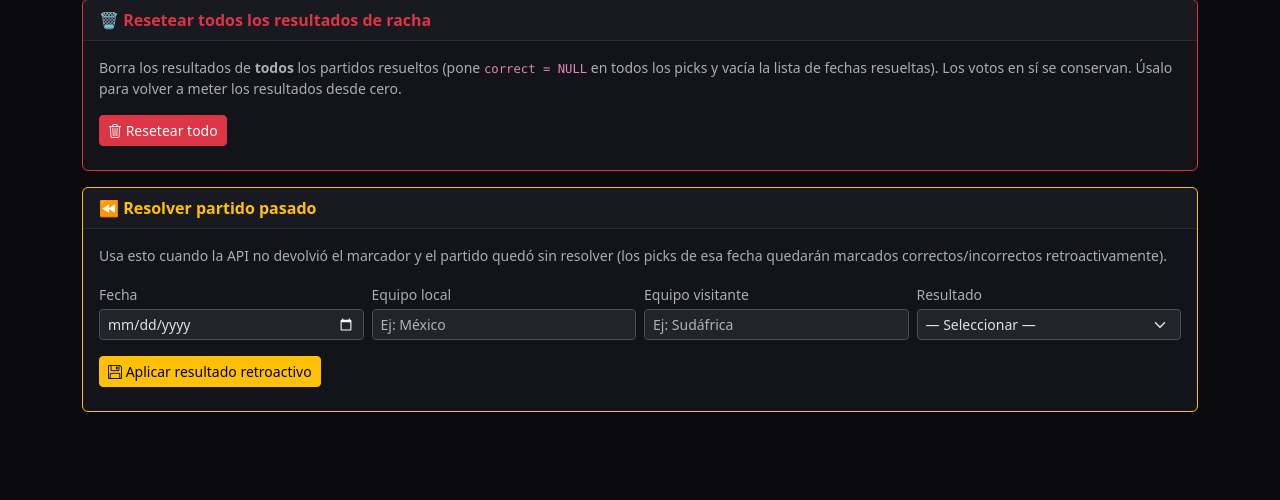
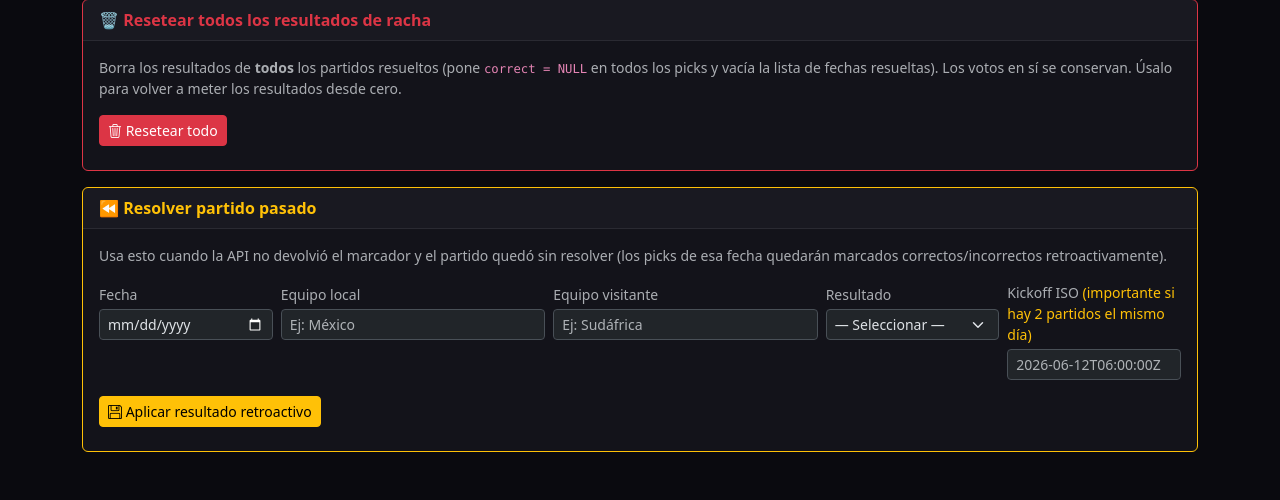
Before and after one commit to davrap20c/porra-mundial-2026, a Flask app: page /admin in a window 1280 px wide, after a click on "🔥 Racha". Shown: the part 740-1240 px from the top of the page. Before the commit the page ends 1152 px from the top, so only its background shows below. Run offline with Flask 3, Linux system fonts and the light colour scheme; the visitor is signed in with stand-in values (Sample User, id 1); data that the repository does not hold is empty; some libraries are stand-ins or nearby versions.

Commit message:
Fix retroactive result mixing picks from different matches on same day
set-result-past now accepts an optional kickoff field. When provided,
it filters picks by (match_date == kickoff OR match_date == date_only)
instead of LIKE date%, so two matches on the same day resolve
independently. The retroactive form auto-fills kickoff from the current
streak_match and shows it as a required field when day has 2+ matches.

Co-Authored-By: Claude Sonnet 4.6 <noreply@anthropic.com>

```diff
--- a/app/main.py
+++ b/app/main.py
@@ -1520,10 +1520,11 @@ def admin_streak_debug():
 def admin_streak_set_result_past():
     """Retroactively resolve a past streak match (e.g. when API gave no score)."""
     data = request.get_json() or {}
-    date   = data.get('date', '').strip()
-    home   = data.get('home', '').strip()
-    away   = data.get('away', '').strip()
-    result = data.get('result', '')
+    date    = data.get('date', '').strip()
+    home    = data.get('home', '').strip()
+    away    = data.get('away', '').strip()
+    result  = data.get('result', '')
+    kickoff = data.get('kickoff', '').strip()  # optional: exact match_date key
 
     if result not in ('home', 'draw', 'away'):
         return jsonify({'ok': False, 'msg': 'Resultado inválido.'}), 400
@@ -1540,8 +1541,14 @@ def admin_streak_set_result_past():
         resolved_dates.sort()
         AppConfig.set('streak_resolved_dates', json.dumps(resolved_dates))
 
-    # Match picks by date prefix to handle both "YYYY-MM-DD" and full ISO formats
-    picks = StreakPick.query.filter(StreakPick.match_date.like(f'{date}%')).all()
+    # When kickoff is provided, use it as the exact match key so multiple matches
+    # on the same day don't interfere with each other.
+    if kickoff:
+        picks = StreakPick.query.filter(
+            db.or_(StreakPick.match_date == kickoff,
+                   StreakPick.match_date == date)).all()
+    else:
+        picks = StreakPick.query.filter(StreakPick.match_date.like(f'{date}%')).all()
     for p in picks:
         p.correct = (p.pick == result)
     db.session.commit()
--- a/app/templates/admin.html
+++ b/app/templates/admin.html
@@ -477,7 +477,7 @@
           <div class="card-body">
             <p class="text-muted small mb-3">Usa esto cuando la API no devolvió el marcador y el partido quedó sin resolver (los picks de esa fecha quedarán marcados correctos/incorrectos retroactivamente).</p>
             <div class="row g-2">
-              <div class="col-sm-3">
+              <div class="col-sm-2">
                 <label class="form-label small text-muted mb-1">Fecha</label>
                 <input type="date" class="form-control form-control-sm" id="past-date">
               </div>
@@ -489,7 +489,7 @@
                 <label class="form-label small text-muted mb-1">Equipo visitante</label>
                 <input type="text" class="form-control form-control-sm" id="past-away" placeholder="Ej: Sudáfrica" list="streak-teams-list">
               </div>
-              <div class="col-sm-3">
+              <div class="col-sm-2">
                 <label class="form-label small text-muted mb-1">Resultado</label>
                 <select class="form-select form-select-sm" id="past-result">
                   <option value="">— Seleccionar —</option>
@@ -497,6 +497,10 @@
                   <option value="draw">🤝 Empate</option>
                   <option value="away">✈️ Gana visitante</option>
                 </select>
+              </div>
+              <div class="col-sm-2">
+                <label class="form-label small text-muted mb-1">Kickoff ISO <span class="text-warning">(importante si hay 2 partidos el mismo día)</span></label>
+                <input type="text" class="form-control form-control-sm" id="past-kickoff" placeholder="2026-06-12T06:00:00Z">
               </div>
             </div>
             <button class="btn btn-warning btn-sm mt-3" onclick="setResultPast()">
@@ -699,6 +703,11 @@ async function loadStreakAdmin() {
     document.getElementById('streak-date').value  = m.date;
     document.getElementById('streak-home').value  = m.home;
     document.getElementById('streak-away').value  = m.away;
+    // Pre-fill retroactive form too
+    document.getElementById('past-date').value    = m.date;
+    document.getElementById('past-home').value    = m.home;
+    document.getElementById('past-away').value    = m.away;
+    if (m.kickoff) document.getElementById('past-kickoff').value = m.kickoff;
   } catch (e) {
     document.getElementById('streak-current-info').textContent = 'Error al cargar la racha.';
   }
@@ -844,10 +853,11 @@ async function resetStreakResult() {
 }
 
 async function setResultPast() {
-  const date   = document.getElementById('past-date').value.trim();
-  const home   = document.getElementById('past-home').value.trim();
-  const away   = document.getElementById('past-away').value.trim();
-  const result = document.getElementById('past-result').value;
+  const date    = document.getElementById('past-date').value.trim();
+  const home    = document.getElementById('past-home').value.trim();
+  const away    = document.getElementById('past-away').value.trim();
+  const result  = document.getElementById('past-result').value;
+  const kickoff = document.getElementById('past-kickoff').value.trim();
   const statusEl = document.getElementById('past-result-status');
   if (!date || !home || !away || !result) { alert('Completa todos los campos.'); return; }
   const labels = {home: `gana ${home}`, draw: 'empate', away: `gana ${away}`};
@@ -855,7 +865,7 @@ async function setResultPast() {
   const res = await fetch('/admin/streak/set-result-past', {
     method: 'POST',
     headers: {'Content-Type': 'application/json'},
-    body: JSON.stringify({date, home, away, result}),
+    body: JSON.stringify({date, home, away, result, kickoff}),
   });
   const data = await res.json();
   if (data.ok) {
```
